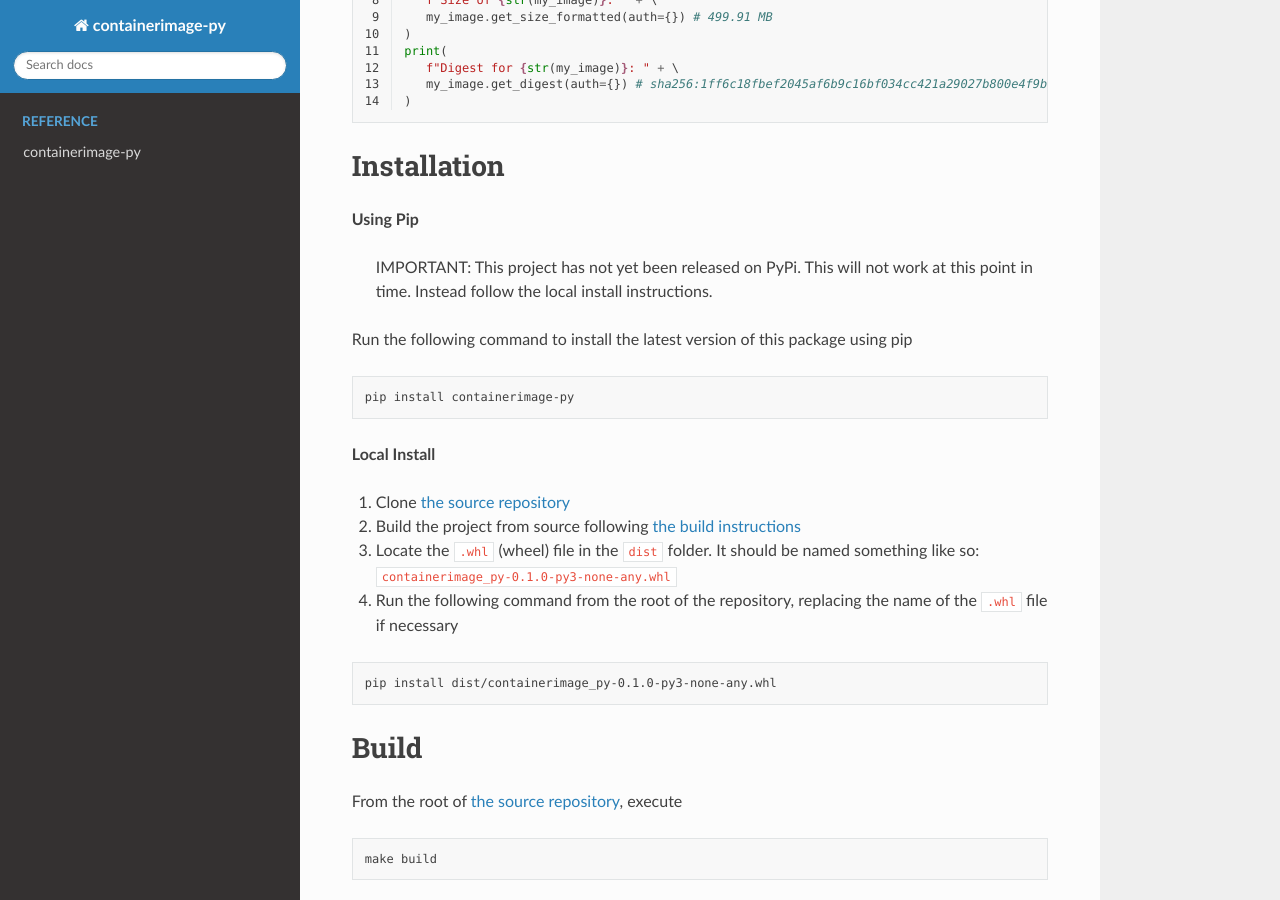
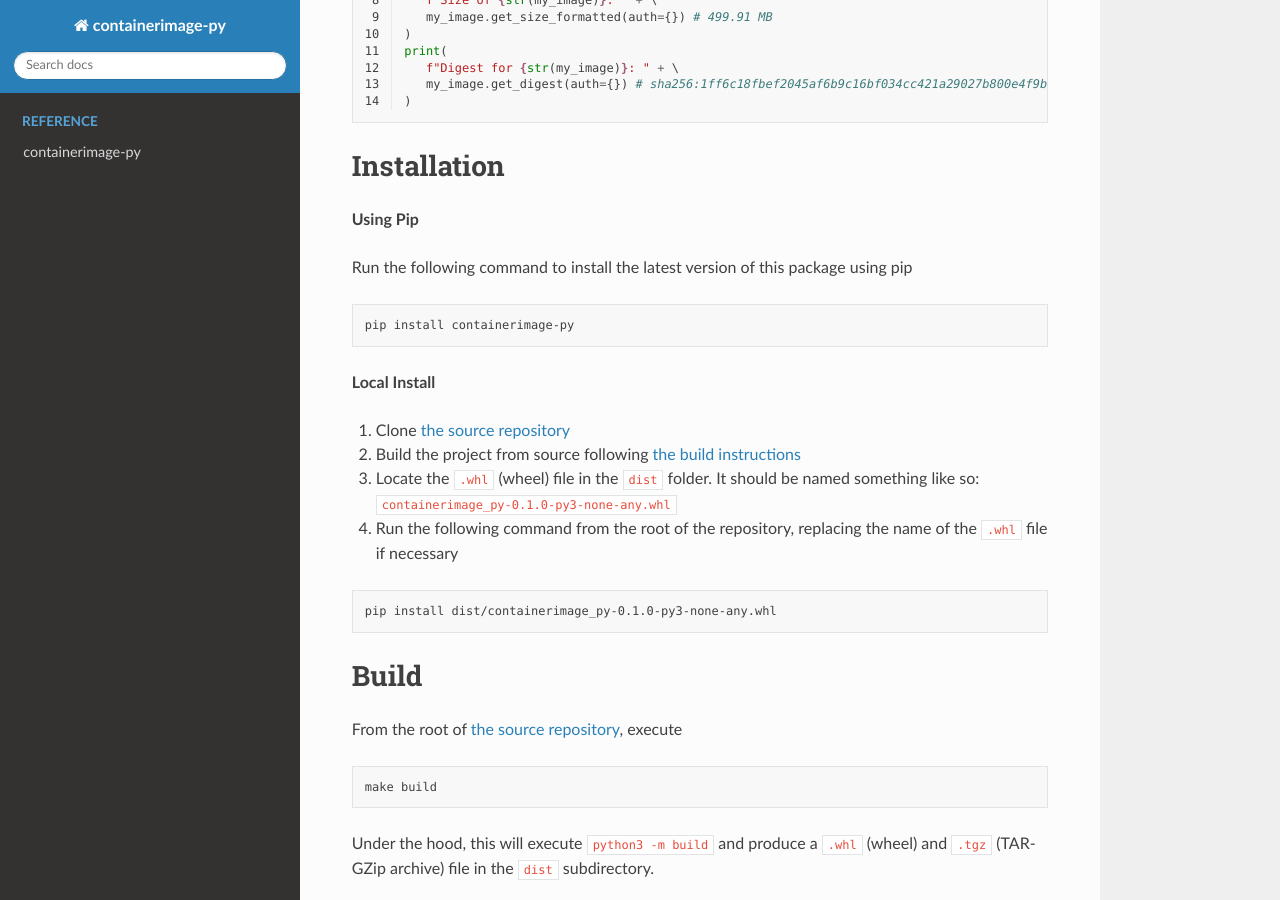
Before and after one commit to whatsacomputertho/containerimage-py, a Sphinx documentation site: the page built from doc/source/index.rst, in a window 1280 px wide and 900 px high, scrolled down 612 px. Built offline with Sphinx 7.4.7 and the Read the Docs theme 3.1.0, drawn with Linux system fonts in a browser that asks for light colours.

Commit message:
doc(release): remove pip install note
Signed-off-by: whatsacomputertho <ebalcik71@gmail.com>

```diff
--- a/doc/source/index.rst
+++ b/doc/source/index.rst
@@ -42,8 +42,6 @@ Installation
 
 **Using Pip**
 
-   IMPORTANT: This project has not yet been released on PyPi.  This will not work at this point in time.  Instead follow the local install instructions.
-
 Run the following command to install the latest version of this package using pip
 
 .. code-block:: shell
```
Also changed, not shown: README.md (+0 -2 lines).
